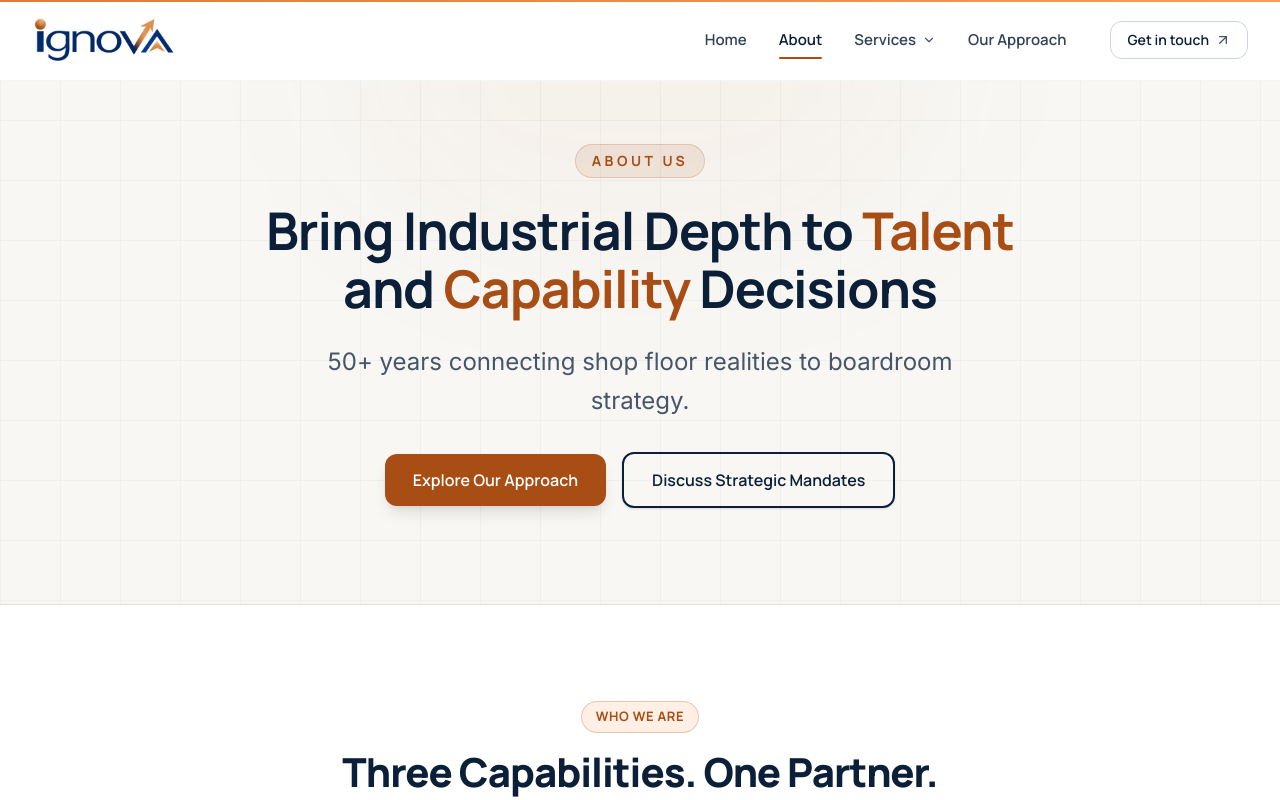
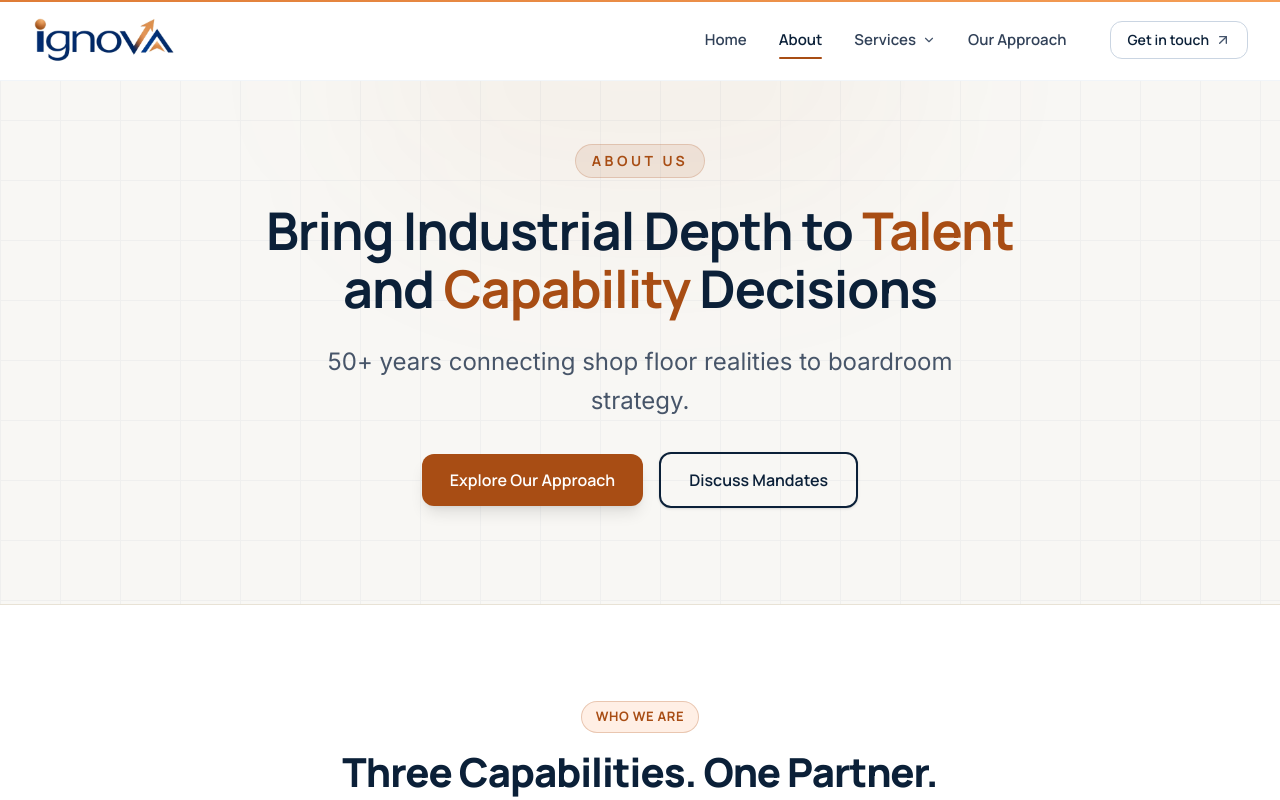
Before and after one commit to ayushprakash1010-jpg/Ignova, a Next.js app: page /about in a window 1280 px wide. Shown: the top 800 px of the page. Built offline with nearby package versions, Linux system fonts and the light colour scheme; a web font is replaced by a local one.

Commit message:
copy(about): remove Strategic from hero CTA to read Discuss Mandates

```diff
--- a/src/app/about/page.tsx
+++ b/src/app/about/page.tsx
@@ -132,7 +132,7 @@ export default function AboutPage() {
                 Explore Our Approach
               </Button>
               <Button href="/contact" variant="outline" size="lg">
-                Discuss Strategic Mandates
+                Discuss Mandates
               </Button>
             </div>
           </div>
```
